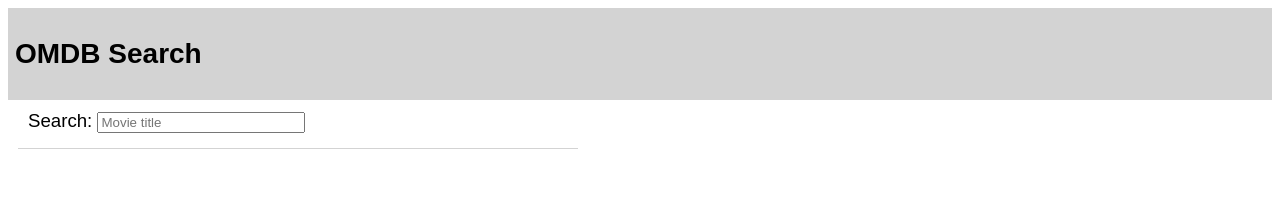
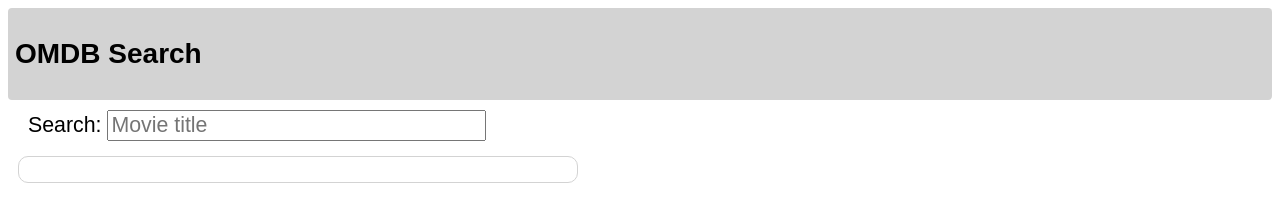
Before and after one commit to tragle/Instructor-Code-Challenge, a website: page public/index.html in a window 1280 px wide. Drawn offline with Linux system fonts and the light colour scheme; no server answers.

Commit message:
Adding borders to the main areas. Resizing some elements.

```diff
--- a/public/index.html
+++ b/public/index.html
@@ -28,6 +28,7 @@
          #header {
              background-color: lightgray;
              padding: 7px;
+             border-radius: 4px;
          }
 
          #app {
@@ -37,18 +38,21 @@
          #search-form {
              margin-left: 10px;
              margin-bottom: 10px;
+             font-size: 16pt;
          }
 
          #search-term {
-             width: 200px;
+             width: 30%;
+             font-size: 16pt;
          }
 
          #movie-list {
              width: 45%;
              float: left;
              padding: 1%;
-             border-top: 1px solid lightgray;
+             border: 1px solid lightgray;
              margin-top: 5px;
+             border-radius: 10px;
          }
 
          #movie-list td {
@@ -66,6 +70,9 @@
              display: none;
              width: 48%;
              float: right;
+             border: 1px solid lightgray;
+             border-radius: 10px;
+             padding: 10px;
          }
 
          .favorite {
@@ -75,8 +82,6 @@
          .movie-poster {
              max-height: 12em;
          }
-
-
 
         </style>
     </head>
@@ -99,7 +104,6 @@
                 <div><b>Cast:</b> <span id="movie-cast"></span></div>
                 <br>
                 <div id="movie-plot"></div>
-                <hr/>
             </div>
 
         </div>
```
